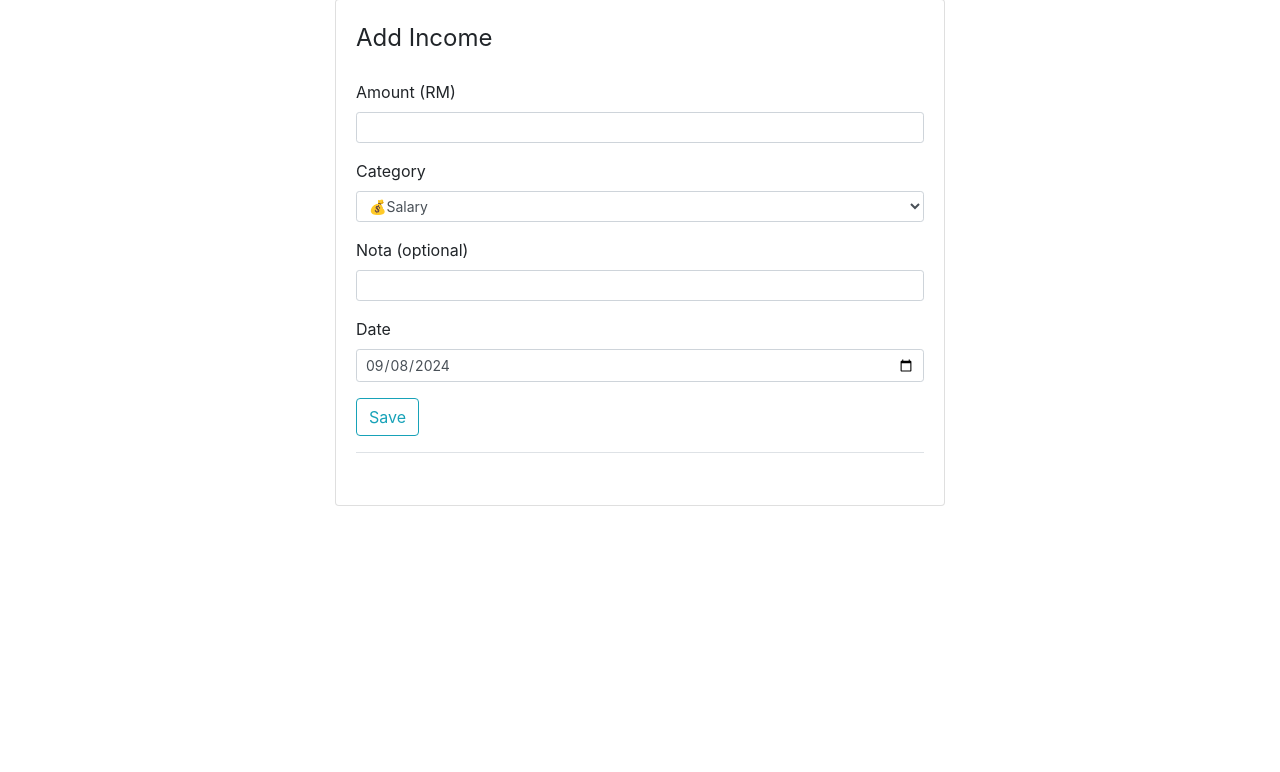
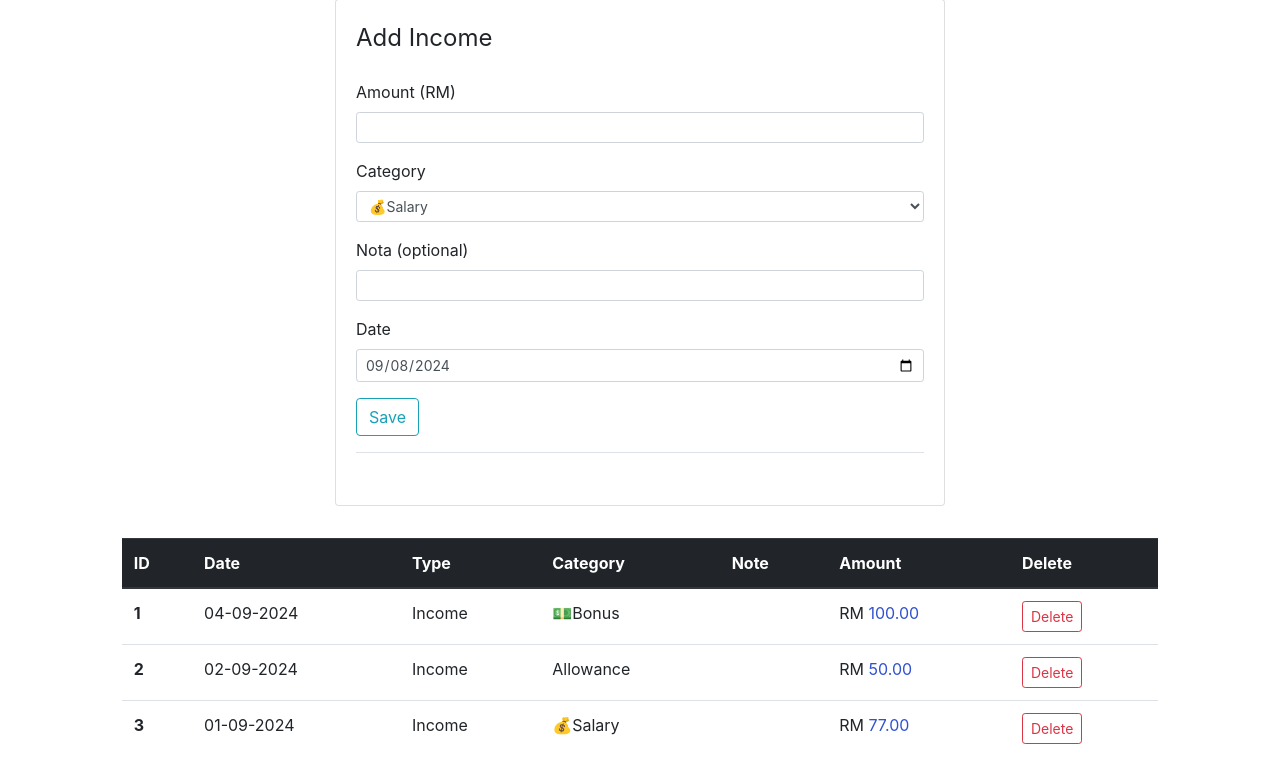
Before and after one commit to Tam123-xy/Budget_tree, a Flask app: page /addincome in a window 1280 px wide. Shown: the part 82-854 px from the top of the page. Before the commit the page ends 800 px from the top, so only its background shows below. Run offline with Flask 3, Linux system fonts and the light colour scheme; data comes from the database, SQL or seed files in the repository; some libraries are stand-ins or nearby versions.

Commit message:
income expense colour, 3 table

```diff
--- a/application/routes.py
+++ b/application/routes.py
@@ -1,5 +1,5 @@
 from application import app , db
-from flask import render_template, url_for, redirect,flash, get_flashed_messages
+from flask import render_template, url_for, redirect,flash
 from application.form import ExpenseForm, IncomeForm
 from application.models import add_expenses, add_incomes
 import json
@@ -39,7 +39,15 @@ def index():
     # Sort the combined list by date in descending order
     entries.sort(key=lambda x: x['date'], reverse=True)
 
-    return render_template('index.html', title="Transaction history", entries=entries)
+    sum_expenses = db.session.query(db.func.sum(add_expenses.amount)).all()
+    sum_expense = [expense[0] for expense in sum_expenses]
+
+    sum_incomes = db.session.query(db.func.sum(add_incomes.amount)).all()
+    sum_income = [income[0] for income in sum_incomes]
+
+    net = [round(sum_income[0] - sum_expense[0],2)]
+
+    return render_template('index.html', title="Transaction history", entries=entries, sum_expense=sum_expense, sum_income=sum_income, net=net)
 
 
 @app.route('/addexpense', methods = ["POST", "GET"])
@@ -52,9 +60,20 @@ def add_expense():
         flash(f"RM{form.amount.data} has been added to expense record", "success")
         return redirect(url_for('index'))
 
-    sum_expenses = db.session.query(db.func.sum(add_expenses.amount)).all()
+    expenses = add_expenses.query.order_by(add_expenses.date.desc()).all()
+    entries = []
 
-    return render_template('add_expense.html', title="Add expense", form=form, sum_expenses=sum_expenses)
+    for expense in expenses:
+        entries.append({
+            'id': expense.id,
+            'date': expense.date,
+            'type': expense.type,
+            'category': expense.category,  # Assuming a category field exists
+            'amount': expense.amount,
+            'nota': expense.nota
+        })
+
+    return render_template('add_expense.html', title="Add expense", form=form, entries=entries )
 
 
 @app.route('/addincome', methods = ["POST", "GET"])
@@ -66,7 +85,21 @@ def add_income():
         db.session.commit()
         flash(f"RM{form.amount.data} has been added to expense record", "success")
         return redirect(url_for('index'))
-    return render_template('add_income.html', title="Add income", form=form)
+
+    incomes = add_incomes.query.order_by(add_incomes.date.desc()).all()
+    entries = []
+
+    for income in incomes:
+        entries.append({
+            'id': income.id,
+            'date': income.date,
+            'type': income.type,
+            'category': income.category,  # Assuming the source acts as a category
+            'amount': income.amount,
+            'nota': income.nota
+        })
+
+    return render_template('add_income.html', title="Add income", form=form, entries=entries)
 
 
 @app.route('/delete/<int:entry_id>/<string:entry_type>', methods=['POST', 'GET'])
@@ -82,16 +115,6 @@ def delete(entry_id, entry_type):
     flash('Deletion was success', 'success')
     return redirect(url_for('index'))
 
-
-# @app.route('/delete/<int:the_expense_id>')
-# def delete_expense(the_expense_id):
-
-#     the_expense = add_expenses.query.get_or_404(the_expense_id)
-
-#     db.session.delete(the_expense)
-#     db.session.commit()
-#     flash('Deletion was success', 'success')
-#     return redirect(url_for('index'))
 
 @app.route('/dashboard')
 def dashboard():
--- a/application/templates/add_income.html
+++ b/application/templates/add_income.html
@@ -45,4 +45,35 @@
     </div>
 </div>
 
+<div class="col-sm-10 ml-auto mr-auto ">
+    <br>
+    <table class="table">
+        <thead class="thead-dark">
+            <tr>
+                <th scope="col">ID</th>
+                <th scope="col">Date</th>
+                <th scope="col">Type</th>
+                <th scope="col">Category</th>
+                <th scope="col">Note</th>
+                <th scope="col">Amount</th>
+                <th scope="col">Delete</th>
+            </tr>
+        </thead>
+        <tbody>
+            {% for entry in entries %}
+                    <tr>
+                        <th scope="row">{{loop.index}}</th>
+                        <td>{{entry.date.strftime("%d-%m-%Y")}}</td>
+                        <td>{{entry.type}}</td>
+                        <td>{{entry.category }}</td>
+                        <td>{{entry.nota }}</td>
+                        <td class="amount-field">RM <span style="color: rgb(49, 81, 207);">{{ "{:.2f}".format(entry.amount) }}</span></td>
+                        <!-- <td class="amount-field">{{ 'RM ' + "{:.2f}".format(entry.amount) }}</td> -->
+                        <td><a href="{{ url_for('delete', entry_id = entry.id, entry_type = entry.type ) }}"  class="btn btn-outline-danger btn-sm">Delete</a></td>
+                    </tr>
+            {% endfor %}
+        </tbody>
+    </table>
+</div>
+
 {% endblock %}
--- a/application/templates/tree.html
+++ b/application/templates/tree.html
@@ -33,7 +33,7 @@
         const currentMonthName = monthNmaes[currentMonth];
 
         function segBugdetGoal() {
-            const input = document.getElementById('budgetGoalInput').value);
+            const input = document.getElementById('budgetGoalInput').value;
             budgetGoal = parseInt(input);
 
             if(isNaN(budgetGoal) || budgetGoal <= 0) {
@@ -72,6 +72,6 @@
     <img id="goalImage" src="../static/tree_images/tree2.png">
 
 </body>
-</html
+</html>
 
 {% endblock %}
```
Also changed, not shown: application/templates/add_expense.html (+30 -0 lines), application/templates/dashboard.html (+5 -4 lines), application/templates/index.html (+31 -7 lines), math.py (added, +11 -0 lines), 1 other file.
